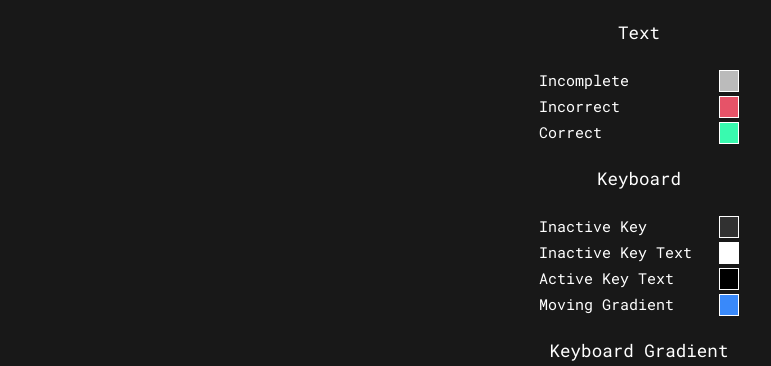
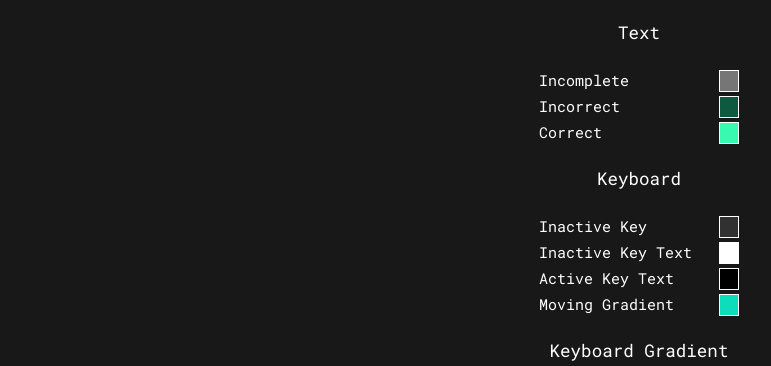
Before and after one commit to Makrowave/Makrowave-Type, a Vue app: page /settings in a window 1280 px wide. Shown: the part 214-580 px from the top of the page, without its empty margins (1-772 px from the left). Built offline with nearby package versions, Linux system fonts and the light colour scheme.

Commit message:
chore: color changes

```diff
--- a/src/stores/theme.ts
+++ b/src/stores/theme.ts
@@ -3,12 +3,12 @@ import { ref } from 'vue'
 
 export const useThemeStore = defineStore('theme', () => {
   //Typing text font color
-  const inactiveFontColor = ref<string>('#bbbbbb')
-  const correctFontColor = ref<string>('#39FAAF')
-  const incorrectFontColor = ref<string>('#E65368')
+  const inactiveFontColor = ref<string>('#767676')
+  const correctFontColor = ref<string>('#38faaf')
+  const incorrectFontColor = ref<string>('#0f5941')
 
   //Keyboard
-  const outlineGradient = ref<string>('#3989FA')
+  const outlineGradient = ref<string>('#0dddba')
   //Inactive
   const inactiveKeyColor = ref<string>('#313131')
   const inactiveKeyTextColor = ref<string>('#ffffff')
```
